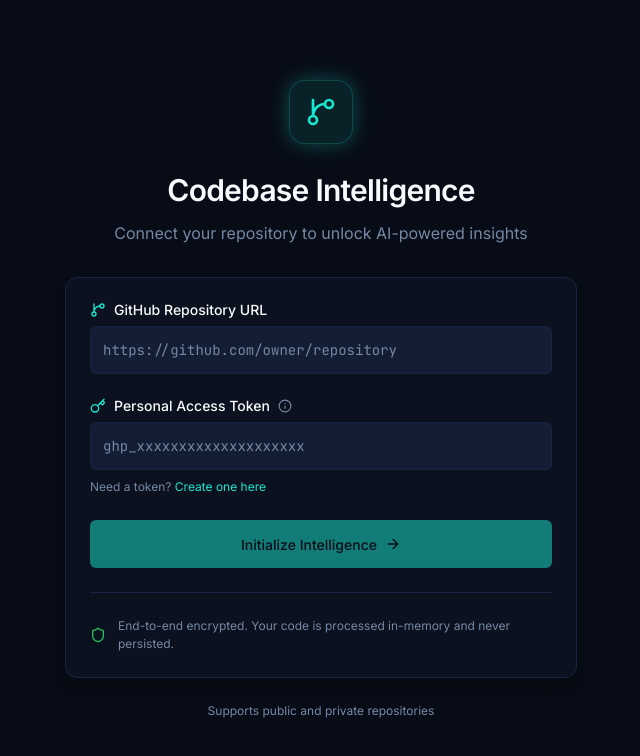
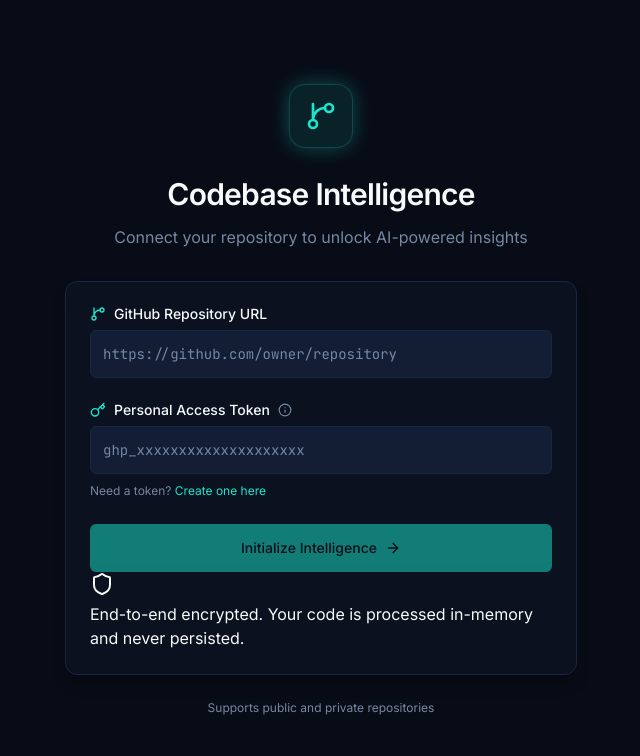
Before and after one commit to nancy-kataria/codebase-intelligence, a Next.js app: page / in a window 1280 px wide. Shown: the top 756 px of the page, without its empty margins (319-959 px from the left). Built offline with nearby package versions, Linux system fonts and the light colour scheme.

Commit message:
updates in style

```diff
--- a/app/globals.css
+++ b/app/globals.css
@@ -113,6 +113,8 @@ a:hover { text-decoration: underline; }
   border: 1px solid hsl(173 80% 50% / 0.2);
 }
 .icon-box svg { width: 2rem; height: 2rem; color: var(--primary); }
+.icon-box--error { background: hsl(0 84% 60% / 0.1); border-color: hsl(0 84% 60% / 0.25); }
+.icon-box--error svg { color: var(--terminal-red); }
 .icon-box--sm {
   display: inline-flex;
   align-items: center;
@@ -493,17 +495,16 @@ a:hover { text-decoration: underline; }
 }
 
 /* ----- Security Note ----- */
-.security-note {
-  margin-top: 1.5rem;
-  padding-top: 1.5rem;
-  border-top: 1px solid var(--border);
+/* ----- Inline token hint (shown when proceeding without a token) ----- */
+.token-warning {
   display: flex;
-  align-items: center;
-  gap: 0.75rem;
-  font-size: 0.75rem;
+  align-items: flex-start;
+  gap: 0.4rem;
+  font-size: 0.7rem;
+  line-height: 1.4;
   color: var(--muted-fg);
 }
-.security-note svg { width: 1rem; height: 1rem; color: var(--terminal-green); flex-shrink: 0; }
+.token-warning svg { width: 0.8rem; height: 0.8rem; color: var(--terminal-yellow); flex-shrink: 0; margin-top: 0.1rem; }
 
 /* ----- Tooltip (simple CSS-only) ----- */
 .tooltip-trigger { position: relative; display: inline-flex; cursor: help; }
```
